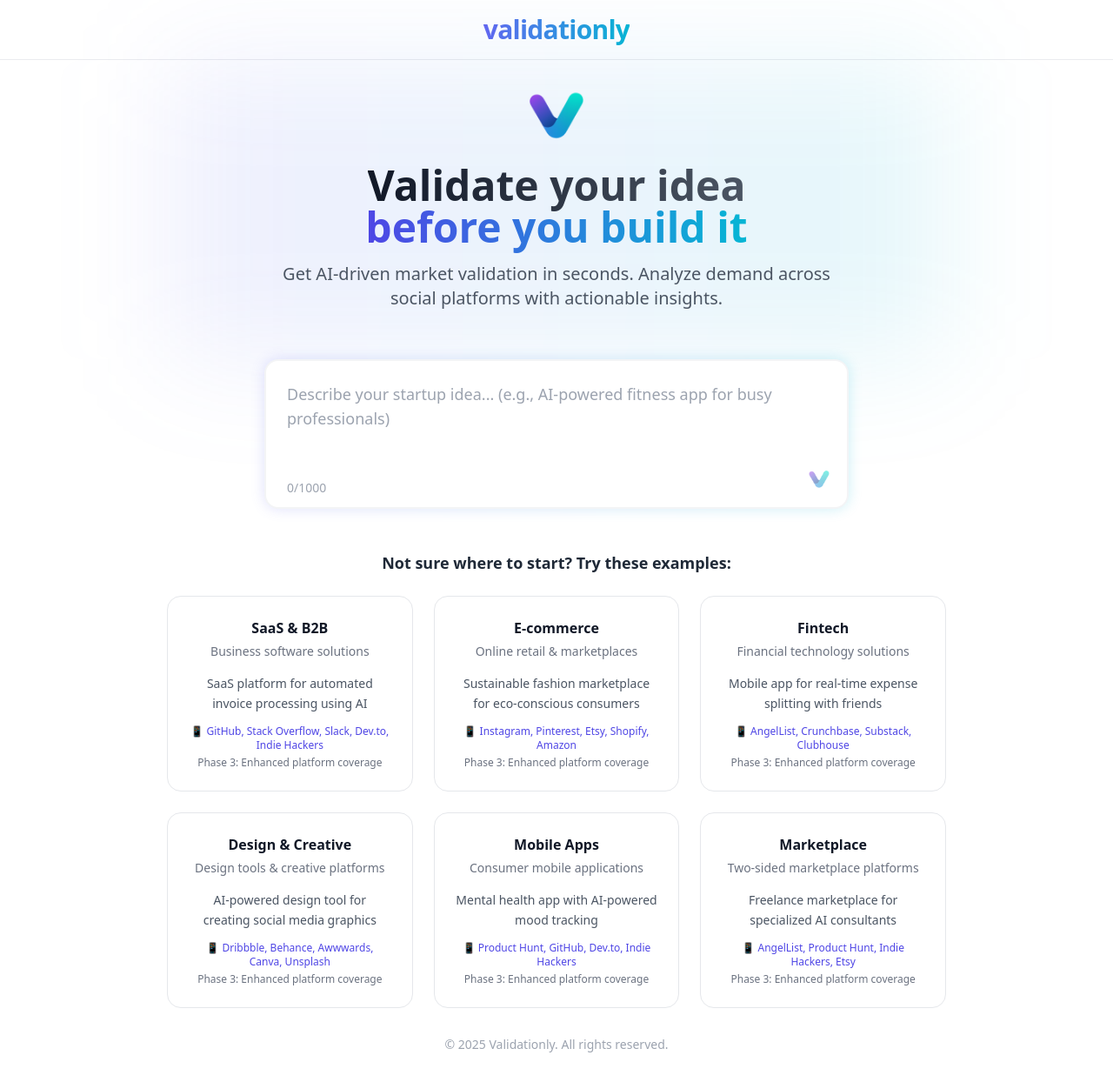
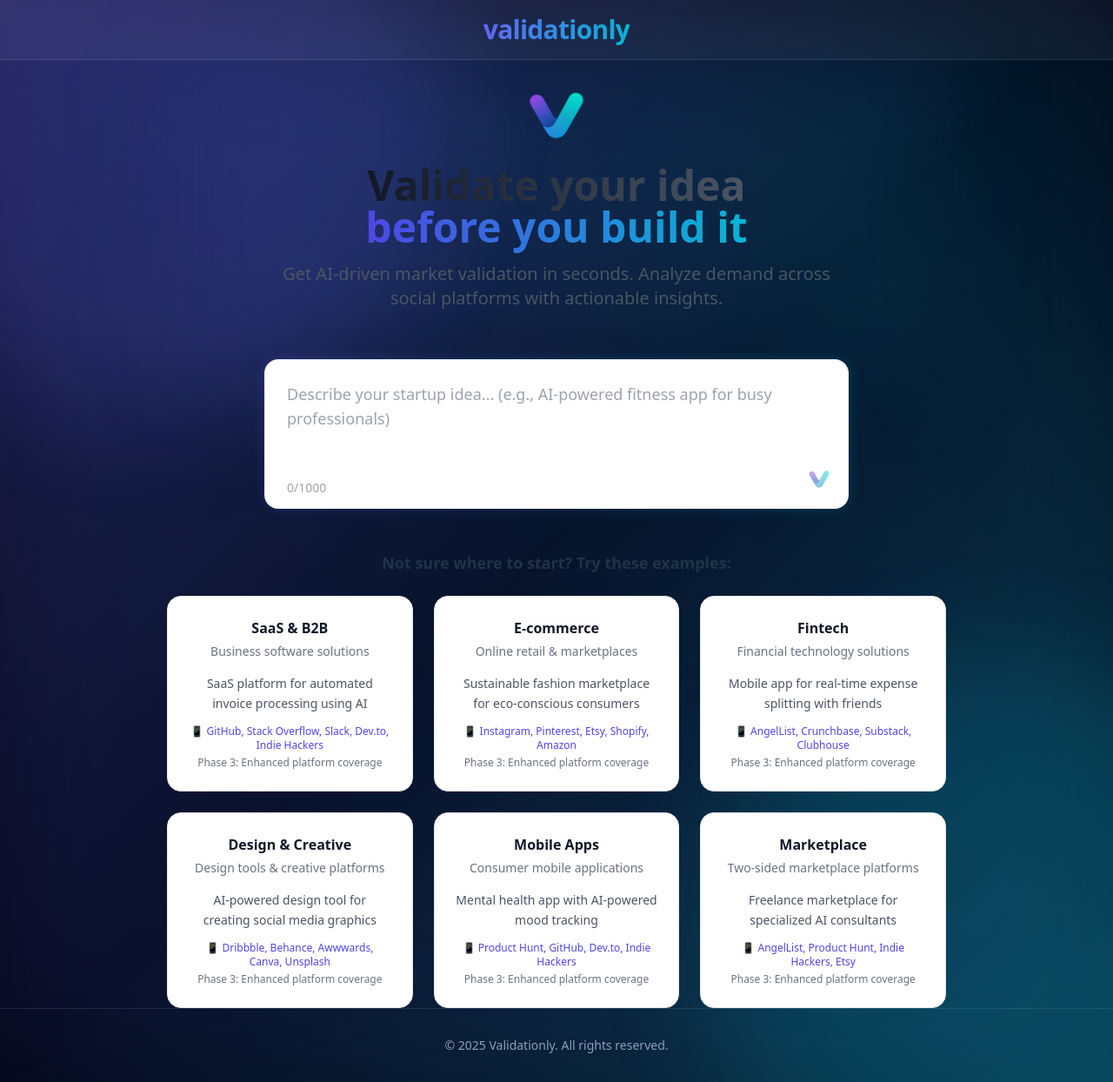
Before and after one commit to kptbarbarossa/validationly, a React (Vite) app: page / in a window 1280 px wide. Shown: the whole page at 87% size. Built offline with nearby package versions, Linux system fonts and the light colour scheme; no server answers; the HTML template or start-up script is replaced by a standard one.

Commit message:
ui(global): dark indigocyan gradient background + aurora accents; dark header/footer

```diff
--- a/src/App.tsx
+++ b/src/App.tsx
@@ -27,14 +27,10 @@ class ErrorBoundary extends React.Component<
   render() {
     if (this.state.hasError) {
       return (
-        <div className="min-h-screen bg-gray-50 flex items-center justify-center">
+        <div className="min-h-screen bg-slate-950 text-slate-200 flex items-center justify-center">
           <div className="text-center p-8">
-            <h1 className="text-2xl font-bold text-gray-900 mb-4">
-              Something went wrong
-            </h1>
-            <p className="text-gray-600 mb-6">
-              We're sorry, but something unexpected happened. Please try refreshing the page.
-            </p>
+            <h1 className="text-2xl font-bold text-white mb-4">Something went wrong</h1>
+            <p className="text-slate-300 mb-6">We're sorry, but something unexpected happened. Please try refreshing the page.</p>
             <button
               onClick={() => window.location.reload()}
               className="px-6 py-3 bg-indigo-600 text-white rounded-lg hover:bg-indigo-700 transition-colors"
@@ -53,10 +49,13 @@ class ErrorBoundary extends React.Component<
 const App: React.FC = () => {
   return (
     <ErrorBoundary>
-      <div className="bg-white text-gray-800 min-h-screen font-sans antialiased">
+      <div className="relative min-h-screen font-sans antialiased text-slate-100 bg-gradient-to-br from-indigo-950 via-slate-950 to-cyan-950 overflow-hidden">
+        <div className="pointer-events-none absolute inset-0 bg-gradient-to-tr from-indigo-500/10 to-cyan-500/10 blur-3xl"></div>
+        <div className="pointer-events-none absolute -top-40 -left-40 w-[40rem] h-[40rem] bg-indigo-500/20 rounded-full blur-3xl animate-aurora"></div>
+        <div className="pointer-events-none absolute -bottom-40 -right-40 w-[40rem] h-[40rem] bg-cyan-500/20 rounded-full blur-3xl animate-aurora-slow"></div>
         <BrowserRouter>
           <Analytics />
-          <header className="py-4 px-4 sm:px-6 lg:px-8 border-b border-gray-200/80">
+          <header className="py-4 px-4 sm:px-6 lg:px-8 border-b border-white/10 bg-white/5 backdrop-blur">
             <div className="container mx-auto flex justify-center">
               <Link
                 to="/"
@@ -75,7 +74,7 @@ const App: React.FC = () => {
             </Routes>
           </main>
 
-          <footer className="text-center py-8 text-gray-400 text-sm">
+          <footer className="text-center py-8 text-slate-400 text-sm border-t border-white/10">
             <p>&copy; {new Date().getFullYear()} Validationly. All rights reserved.</p>
           </footer>
         </BrowserRouter>
```
